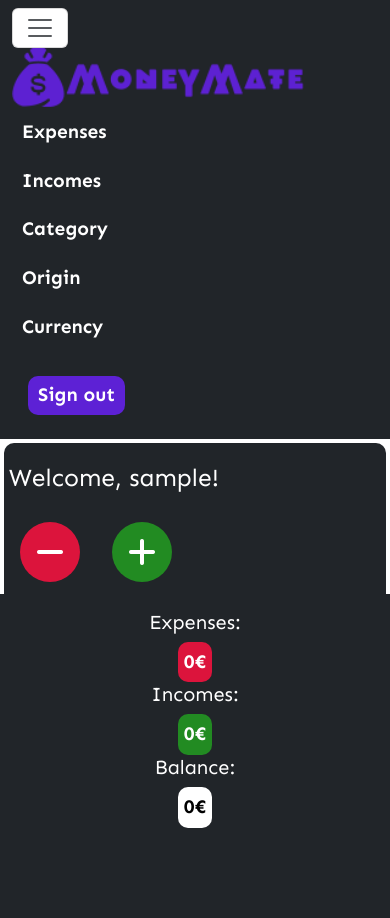
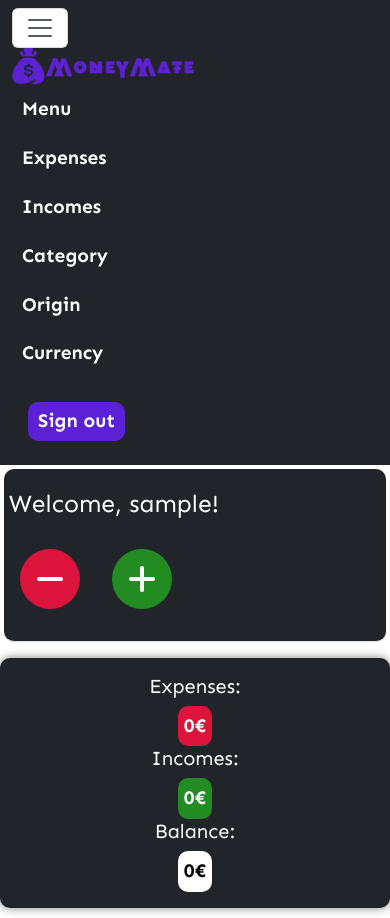
Before and after one commit to BohdanBezushka/MoneyMate, a Django app: page /dashboard/ in a window 390 px wide, after a click that opens the changed part. Before the commit the page ends 828 px from the top, so only its background shows below. Run offline with Django 3.2, Linux system fonts and the light colour scheme; the visitor is signed in with stand-in values (Sample User, id 1); data that the repository does not hold is empty; some libraries are stand-ins or nearby versions.

Commit message:
Add media queries, responsible design

```diff
--- a/moneymate/views.py
+++ b/moneymate/views.py
@@ -5,6 +5,7 @@ from django.contrib import messages
 from django.db.models import Sum
 from django.core.paginator import Paginator
 from django.contrib.auth.decorators import login_required
+
 
 # Create your views here:
 
--- a/static/css/style.css
+++ b/static/css/style.css
@@ -23,11 +23,13 @@ body{
 
 h1{
     font-weight: 800;
+    text-align: center;
 }
 
 h2 {
     font-size: 2.6rem;
     font-weight: 800;
+    text-align: center;
 }
 
 p{
@@ -35,6 +37,7 @@ p{
 }
 
 /*Navigation bar*/
+
 .navbar{
     background:white;
     font-size: 1.2rem;
@@ -403,6 +406,14 @@ a.nav-link{
     cursor: default;
 }
 
+#result-footer {
+    border-radius: 10px;
+    box-shadow: 0px 0px 10px rgba(0, 0, 0, 0.5);
+    margin: 0 auto;
+    margin-bottom: 10px;
+    background-color: #343a40;
+  }
+
 /*                 delete button         */
 
 #delete-button {
@@ -417,3 +428,39 @@ a.nav-link{
     transform: scale(1.1);
     color: black;
   }
+
+/* Media queries */
+
+/* For large to medium screens sizes from 1240px wide and down */
+
+@media screen and (max-width: 1120px) {
+    a.navbar-brand {
+        height: 50%;
+        width: 50%;
+    }
+
+    img#page-start.img-nav {
+        height: 50%;
+        width: 50%;
+    }
+
+    img.img-bottom {
+        display: block;
+        margin: auto;
+    }
+}
+
+/* For medium to small screens sizes from 767px wide and down */
+
+@media screen and (max-width: 767px) {
+    #add-reverse .row{
+        flex-direction: column-reverse;
+    }
+
+    img.img-bottom {
+        height: 80%;
+        width: 80%;
+        display: block;
+        margin: auto;
+    }
+}
--- a/templates/account/login.html
+++ b/templates/account/login.html
@@ -49,7 +49,6 @@
     {% if redirect_field_value %}
     <input type="hidden" name="{{ redirect_field_name }}" value="{{ redirect_field_value }}" />
     {% endif %}
-    <a class="button secondaryAction forgot-password" href="{% url 'account_reset_password' %}">{% trans "Forgot Password?" %}</a>
     <button class="btn-signup text-center primaryAction" type="submit">{% trans "Sign In" %}</button>
   </form>
 
--- a/templates/moneymate/base.html
+++ b/templates/moneymate/base.html
@@ -47,10 +47,10 @@
 					</ul>
 					<form class="d-flex" role="search">
 						<a class="nav-link" href="{% url 'account_login' %}">
-							<button class="buttons btn btn-outline-success me-2" type="button">Login</button>
+							<button class="buttons btn btn-outline me-2" type="button">Login</button>
 						</a>
 						<a class="nav-link" href="{% url 'account_signup' %}">
-							<button class="buttons btn btn-outline-success me-2" type="button">Sign up</button>
+							<button class="buttons btn btn-outline me-2" type="button">Sign up</button>
 						</a>
 					</form>
 				</div>
@@ -145,7 +145,7 @@
 				</div>
 			</div>
 
-			<div class="container m-4">
+			<div id="add-reverse" class="container m-4">
 				<div class="row">
 					<div class="col-md-6">
 						<h1>RECORD</h1>
--- a/templates/moneymate/dashboard.html
+++ b/templates/moneymate/dashboard.html
@@ -12,6 +12,9 @@
     <div class="collapse navbar-collapse" id="navbarTogglerDemo01">
       <a class="navbar-brand-img img-dashboard" href="{% url 'dashboard' %}"> <img id="page-start" class="img-nav" src="{% static 'img/MoneyMate-Dark.png' %}" alt="Brand:MoneyMate" /></a>
       <ul class="navbar-nav me-auto mb-2 mb-lg-0">
+        <li class="nav-item links-dashboard">
+          <a class="nav-link " href="{% url 'dashboard' %}">Menu</a>
+        </li>
         <li class="nav-item links-dashboard">
           <a class="nav-link " href="{% url 'listExpenses' %}">Expenses</a>
         </li>
@@ -30,7 +33,7 @@
       </ul>
       <form class="d-flex" role="search">
         <a class="nav-link" href="{% url 'account_logout' %}">
-          <button class="buttons btn btn-outline-success me-2" type="button">Sign out</button>
+          <button class="buttons btn btn-outline me-2" type="button">Sign out</button>
         </a>
       </form>
     </div>
@@ -64,7 +67,7 @@
 
 {% endblock %}
 
-<footer class="container-fluid bg-dark text-white text-center py-3 fixed-bottom">
+<footer id="result-footer" class="container bg-dark text-white text-center py-3 ">
   <div class="row">
     <div class="col-sm-12 col-md">
       <h5>Expenses:</h5>
```
